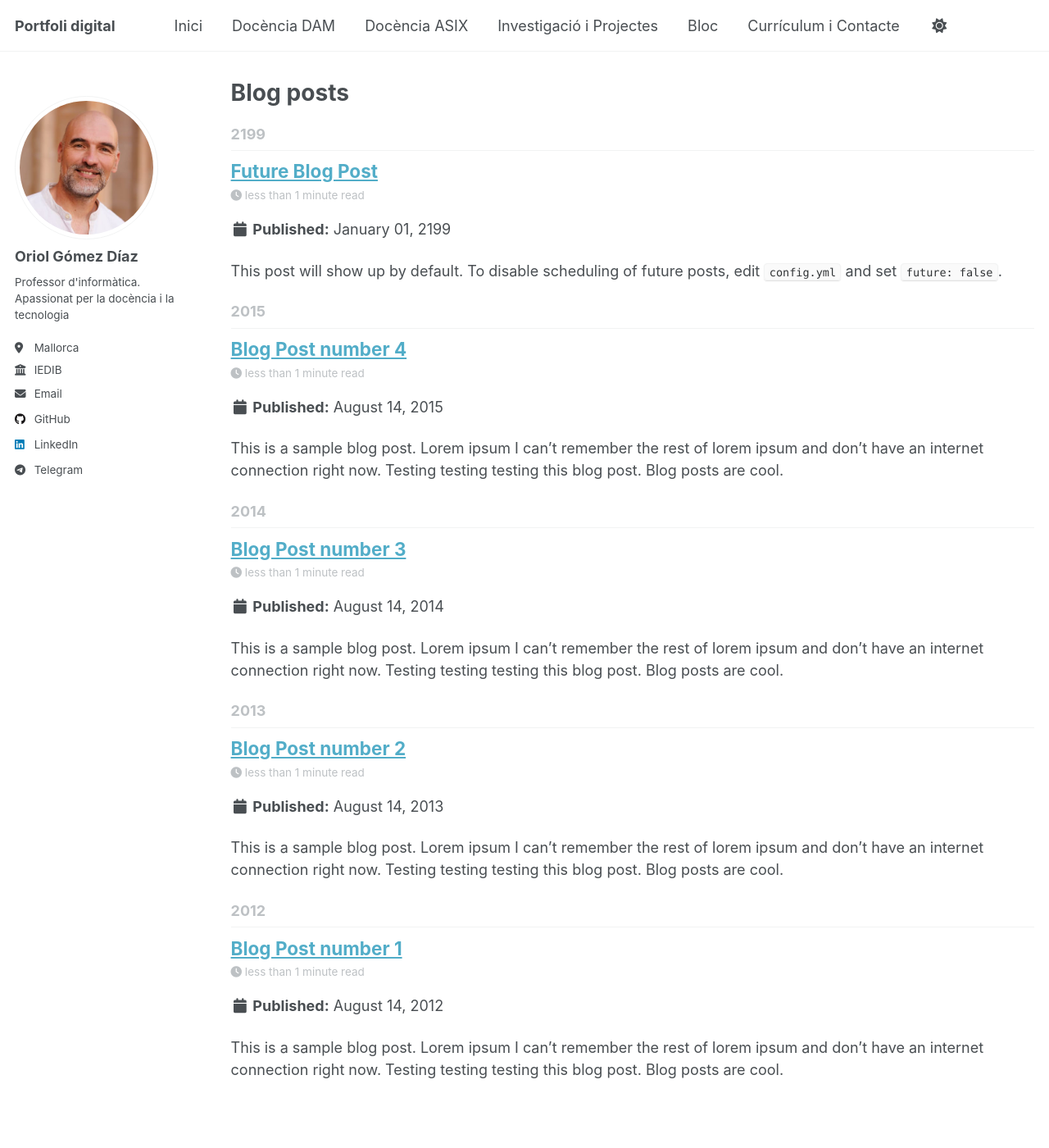
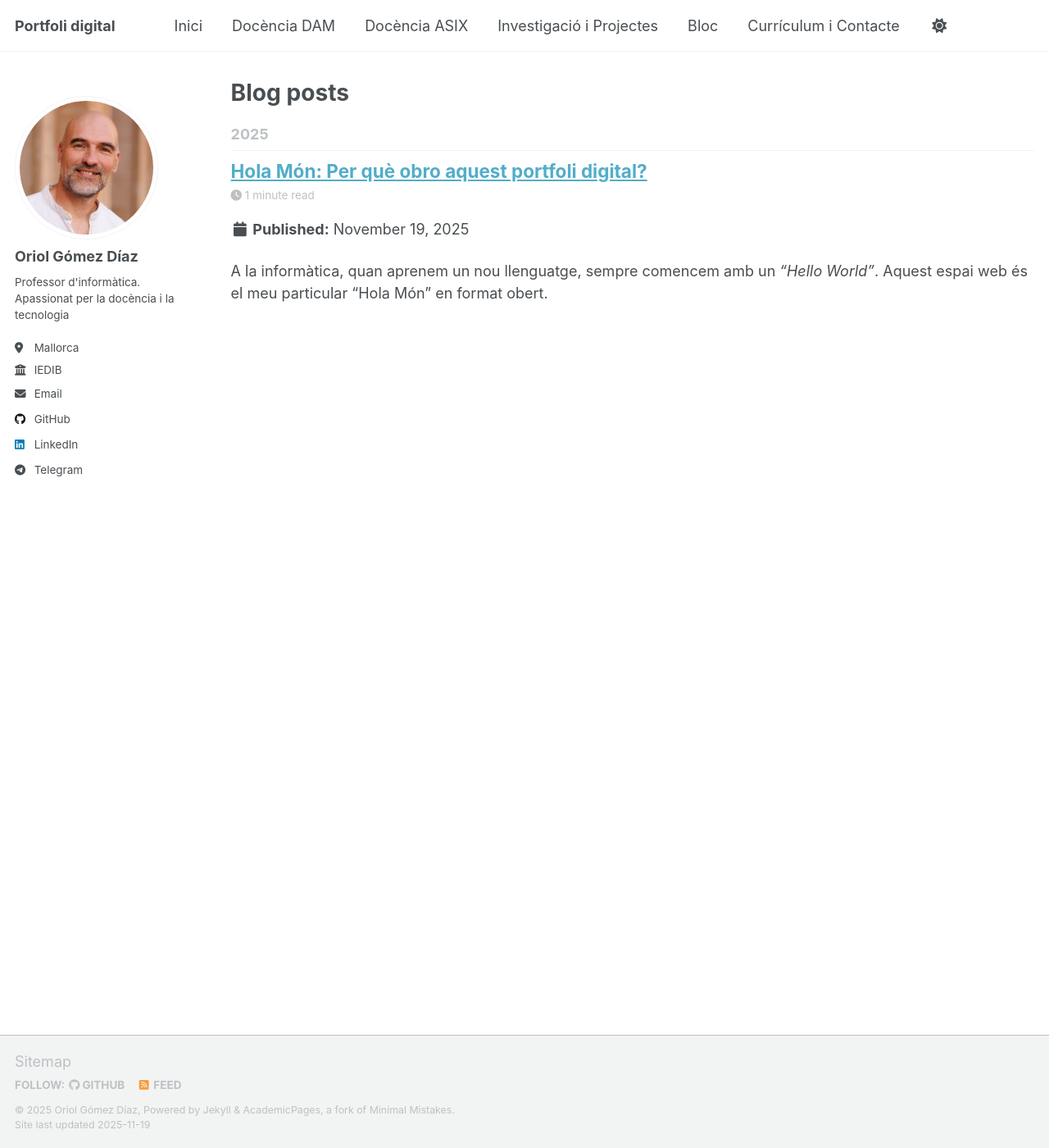
Before and after one commit to oriolgomezdiaz/oriolgomezdiaz.github.io, a Jekyll site: the page built from _pages/year-archive.html, in a window 1280 px wide and 1400 px high. Shown: the whole window at 82% size. Built offline with Jekyll 4.4.1, drawn with Linux system fonts in a browser that asks for light colours; a script that is not in the unit is left out.

Commit message:
Primer post

```diff
--- a/_data/navigation.yml
+++ b/_data/navigation.yml
@@ -9,7 +9,7 @@
 
 main:
   - title: "Inici"
-    url: /
+    url: /index/
   - title: "Docència DAM"
     url: /dam/
     children:
--- a/_posts/2012-08-14-blog-post-1.md
+++ /dev/null
@@ -1,20 +0,0 @@
----
-title: 'Blog Post number 1'
-date: 2012-08-14
-permalink: /posts/2012/08/blog-post-1/
-tags:
-  - cool posts
-  - category1
-  - category2
----
-
-This is a sample blog post. Lorem ipsum I can't remember the rest of lorem ipsum and don't have an internet connection right now. Testing testing testing this blog post. Blog posts are cool.
-
-Headings are cool
-======
-
-You can have many headings
-======
-
-Aren't headings cool?
-------
--- a/_posts/2013-08-14-blog-post-2.md
+++ /dev/null
@@ -1,20 +0,0 @@
----
-title: 'Blog Post number 2'
-date: 2013-08-14
-permalink: /posts/2013/08/blog-post-2/
-tags:
-  - cool posts
-  - category1
-  - category2
----
-
-This is a sample blog post. Lorem ipsum I can't remember the rest of lorem ipsum and don't have an internet connection right now. Testing testing testing this blog post. Blog posts are cool.
-
-Headings are cool
-======
-
-You can have many headings
-======
-
-Aren't headings cool?
-------
--- a/_posts/2014-08-14-blog-post-3.md
+++ /dev/null
@@ -1,20 +0,0 @@
----
-title: 'Blog Post number 3'
-date: 2014-08-14
-permalink: /posts/2014/08/blog-post-3/
-tags:
-  - cool posts
-  - category1
-  - category2
----
-
-This is a sample blog post. Lorem ipsum I can't remember the rest of lorem ipsum and don't have an internet connection right now. Testing testing testing this blog post. Blog posts are cool.
-
-Headings are cool
-======
-
-You can have many headings
-======
-
-Aren't headings cool?
-------
--- /dev/null
+++ b/_posts/2025-11-19-hola-mon.md
@@ -0,0 +1,35 @@
+---
+title: "Hola Món: Per què obro aquest portfoli digital?"
+date: 2025-11-19
+categories:
+  - Blog
+  - Personal
+tags:
+  - docència
+  - fp
+  - informàtica
+  - open-source
+---
+
+A la informàtica, quan aprenem un nou llenguatge, sempre comencem amb un *"Hello World"*. Aquest espai web és el meu particular "Hola Món" en format obert.
+
+Després de tres anys impartint classes a diversos instituts de Formació Professional, m'he adonat que gran part del material que generem els docents (codi, apunts, guies d'instal·lació) es queda tancat dins de plataformes com Moodle o Google Classroom. Quan el curs s'acaba, aquest coneixement sovint es perd o queda inaccessible per als exalumnes.
+
+### 🎯 L'objectiu d'aquest web
+
+He creat aquest portfoli amb una filosofia **Open Source**: el coneixement ha de ser lliure i accessible. Aquí vull centralitzar:
+
+1.  **Recursos docents permanents:** Materials de **DAM** (Desenvolupament) i **ASIX** (Sistemes) que puguin servir de consulta ràpida, sense necessitat de loguejar-se a cap campus virtual.
+2.  **La meva trajectòria:** Un espai on mostrar els meus projectes acadèmics (com el TFM o el TFG) i la meva evolució professional.
+3.  **Experimentació:** Com a professor de tecnologia, he de predicar amb l'exemple. Tenir aquest web allotjat a GitHub Pages em permet mantenir-me al dia amb Git, Markdown i l'ecosistema web estàtic.
+
+### 👨‍🏫 Què hi trobareu?
+
+En el menú superior he organitzat els continguts per perfils professionals.
+Si ets alumne de **DAM**, trobaràs recursos sobre Java, Interfícies i ERPs. Si ets d'**ASIX**, tens la secció dedicada a Bases de Dades i Administració de Sistemes.
+
+Espero que aquests recursos us siguin d'utilitat, tant si sou els meus alumnes actuals com si sou companys de professió o curiosos de la tecnologia.
+
+Ens veiem a les aules i a la xarxa!
+
+**Oriol Gómez Díaz**
--- a/_posts/2199-01-01-future-post.md
+++ /dev/null
@@ -1,11 +0,0 @@
----
-title: 'Future Blog Post'
-date: 2199-01-01
-permalink: /posts/2012/08/blog-post-4/
-tags:
-  - cool posts
-  - category1
-  - category2
----
-
-This post will show up by default. To disable scheduling of future posts, edit `config.yml` and set `future: false`.
```
Also changed, not shown: _posts/2015-08-14-blog-post-4.md (deleted, +0 -20 lines).
